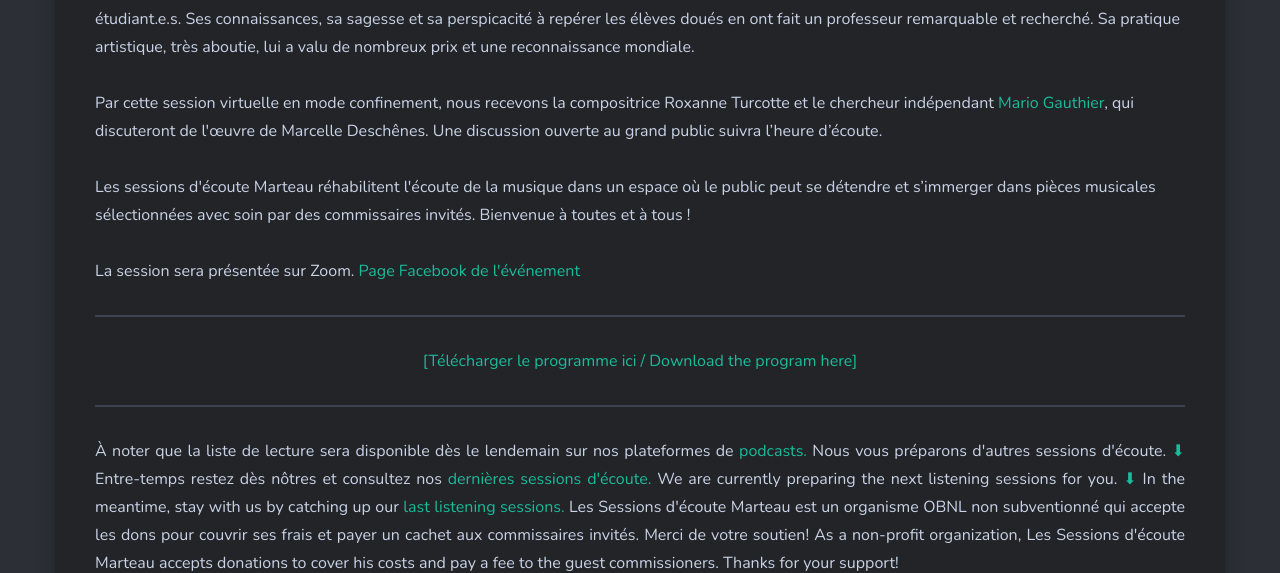
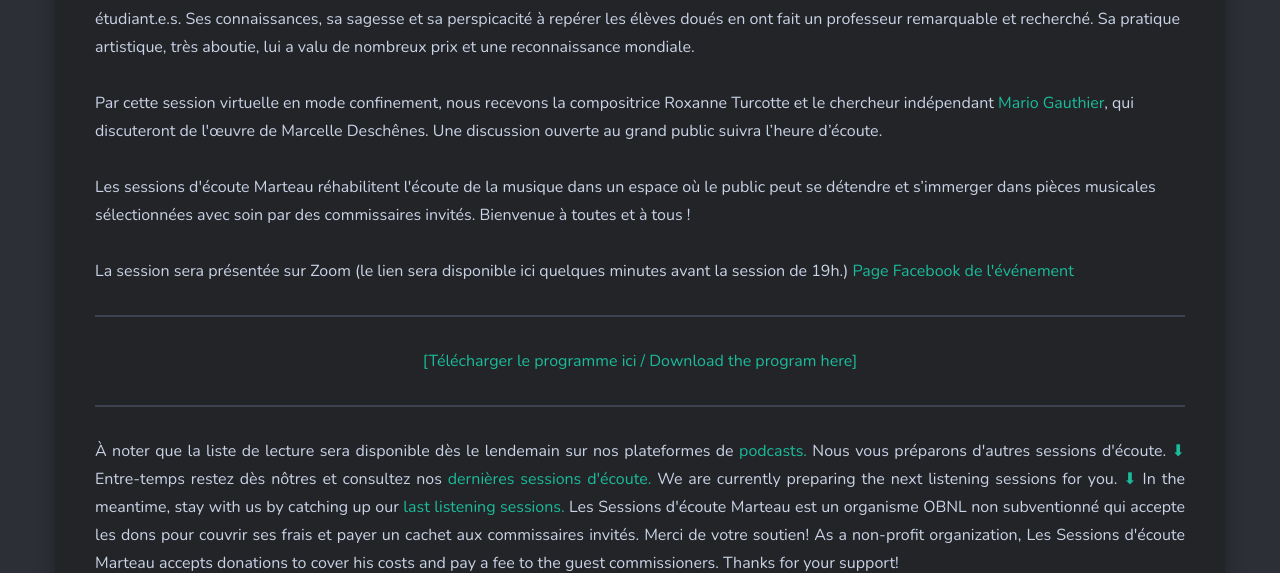
Before and after one commit to sessions-marteau/sessions-marteau-2.github.io, a Jekyll site: the page built from _pages/evenement-a-venir.md, in a window 1280 px wide and 900 px high, scrolled down 1277 px, cut to the strip 0-573 px from the top of the window. Built offline with Jekyll 4.4.1, drawn with Linux system fonts in a browser that asks for light colours; nearby versions of some CDN libraries.

Commit message:
Update evenement-a-venir.md

```diff
--- a/_pages/evenement-a-venir.md
+++ b/_pages/evenement-a-venir.md
@@ -33,6 +33,18 @@
 29 mars 2020 19h - Durée 60 minutes
 <center>
 <hr>
+
+  <!--
+
+  <center>
+
+    <h6> <a href="https://sessionsmarteau.com/session-virtuelle"> Joignez-nous sur ZOOM (en STEREO) / Join us on ZOOM (in STEREO)</a></h6>
+<center> N’hésitez pas interagir et poser vos questions.
+
+<hr>
+ -->
+
+
 <DIV align="left">
 
 Les Sessions d'écoute Marteau et le <a href="https://www.cmcquebec.ca" > Centre de musique canadienne au Québec </a> présentent : Marcelle Deschênes, pionnière de la musique électroacoustique.
@@ -66,7 +78,7 @@
 <br>
 <br>
 
-La session sera présentée sur Zoom. <a href="https://www.facebook.com/events/140024488034651/" > Page Facebook de l'événement </a>
+La session sera présentée sur Zoom (le lien sera disponible ici quelques minutes avant la session de 19h.) <a href="https://www.facebook.com/events/140024488034651/" > Page Facebook de l'événement </a>
 </DIV>
 
 <hr>
@@ -76,7 +88,15 @@
 </DIV>
 <hr>
 
+<!--
 
+  <center>
+
+    <h6> <a href="https://sessionsmarteau.com/session-virtuelle"> Joignez-nous sur ZOOM (en STEREO) / Join us on ZOOM (in STEREO)</a></h6>
+<center> N’hésitez pas interagir et poser vos questions.
+
+<hr>
+ -->
 
 
 
```
